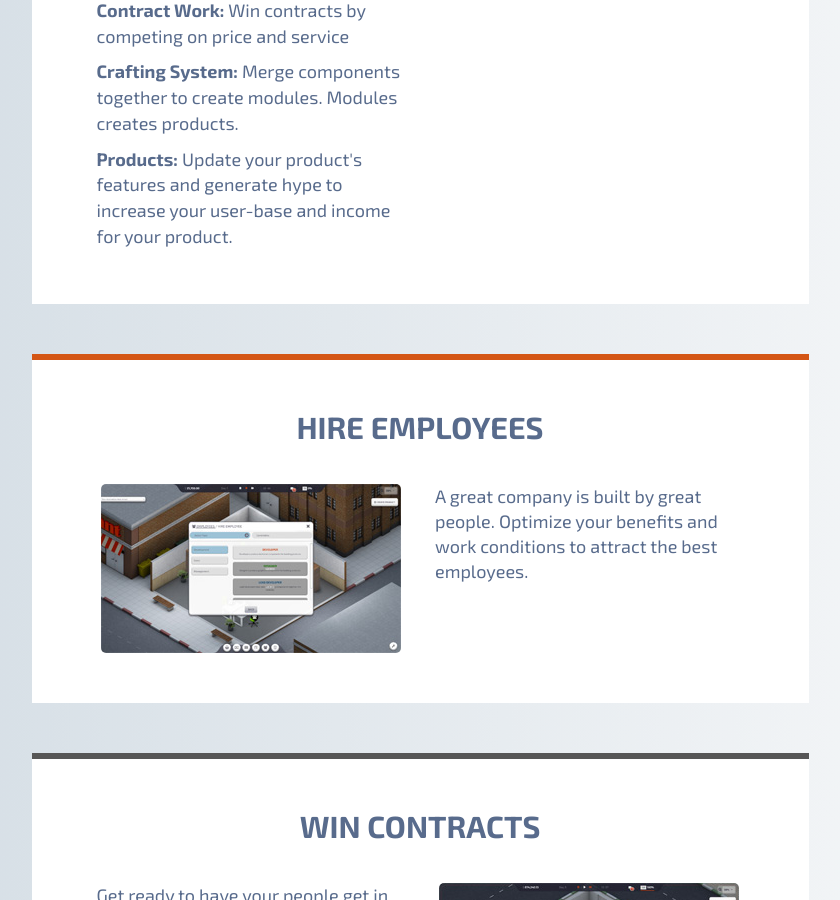
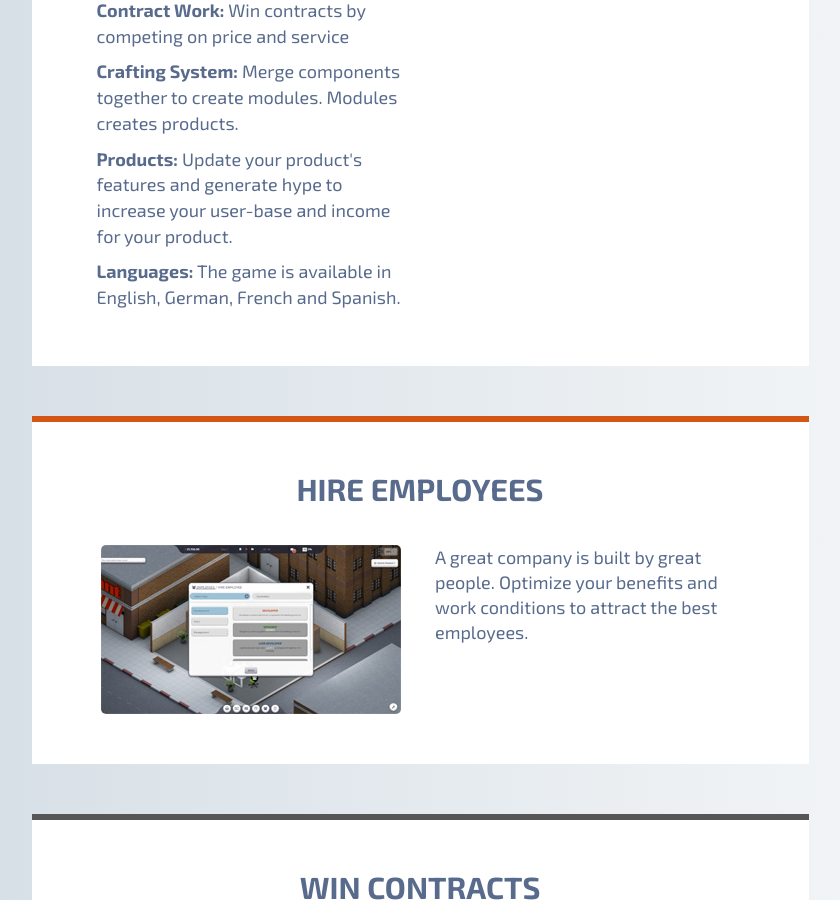
Before and after one commit to hovgaardgames/startupcompany-website, a Jekyll site: the page built from index.html, in a window 1280 px wide and 900 px high, scrolled down 1745 px. Shown: the whole window, without its empty margins (220-1060 px from the left). Built offline with Jekyll 4.4.1, drawn with Linux system fonts in a browser that asks for light colours; comment, search, counter and statistics services are not loaded.

Commit message:
Added Languages

```diff
--- a/index.html
+++ b/index.html
@@ -45,6 +45,9 @@ title: Startup Company":" The Game
                         </li>
                         <li><strong>Products:</strong> Update your product's features and generate hype to increase your
                             user-base and income for your product.
+                        </li>
+                        <li>
+                            <strong>Languages:</strong> The game is available in English, German, French and Spanish.
                         </li>
                     </ul>
                 </div>
```
